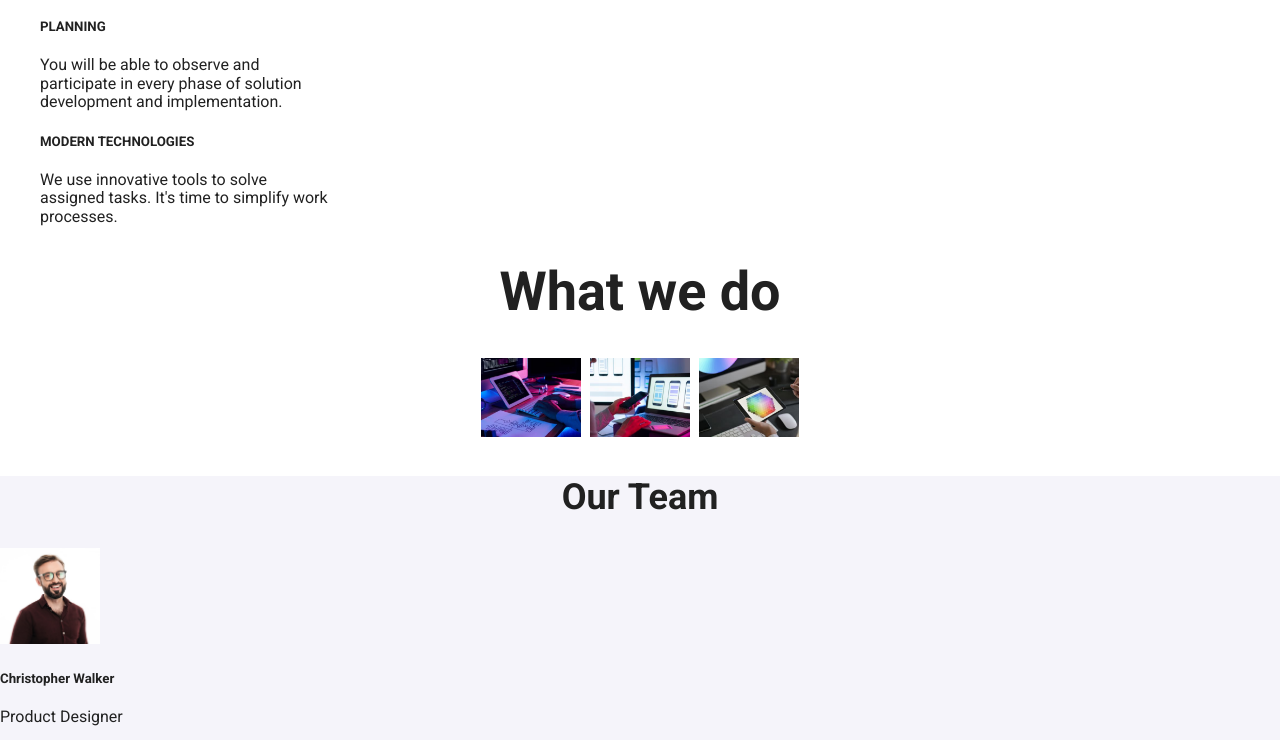
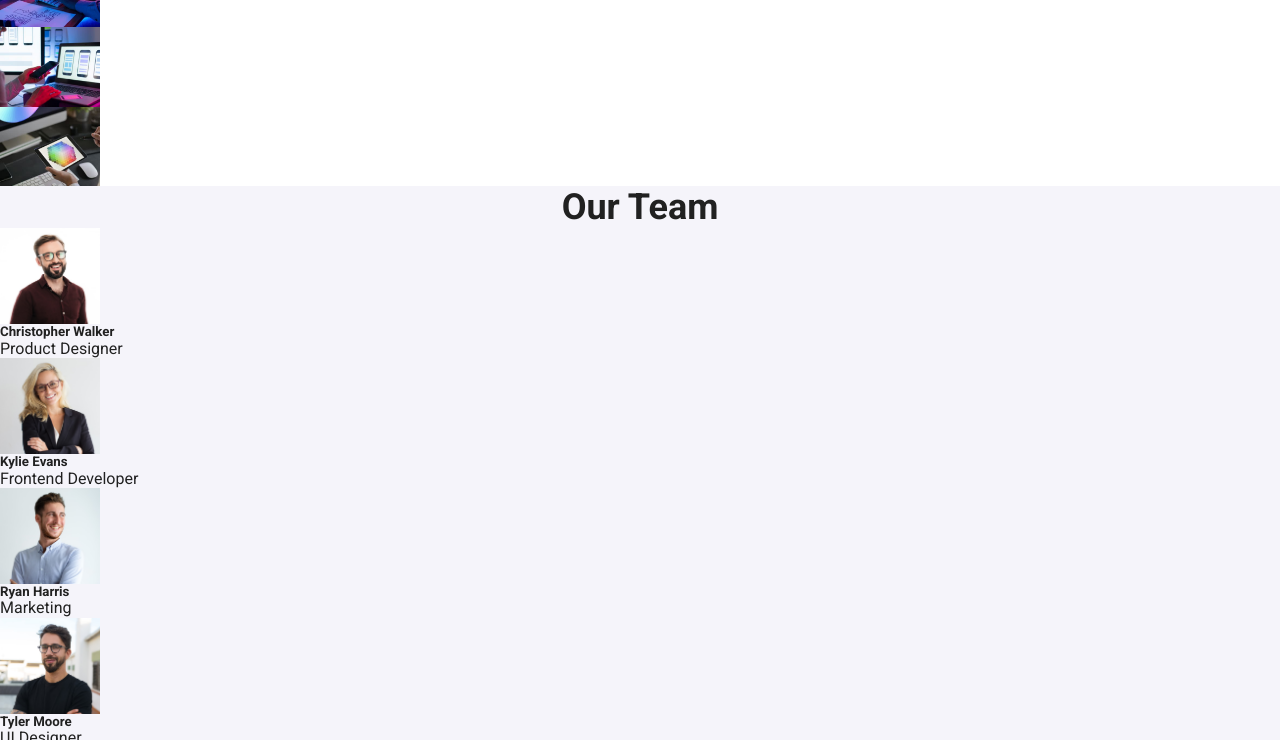
Before and after one commit to BiancaLZC/goit-markup-hw-03, a plain HTML site: page index.html in a window 1280 px wide. Shown: the part 592-1332 px from the top of the page. Drawn offline with nearby package versions, Linux system fonts and the light colour scheme.

Commit message:
update css

```diff
--- a/css/style.css
+++ b/css/style.css
@@ -6,6 +6,18 @@
   --black: #212121;
   --primary-font: "Roboto", sans-serif;
   --secondary-font: "Raleway", sans-serif;
+}
+* {
+  margin: 0;
+  padding: 0;
+}
+img {
+  display: block;
+  max-width: 100%;
+  height: auto;
+}
+html {
+  box-sizing: border-box;
 }
 /*Index html style */
 
```
